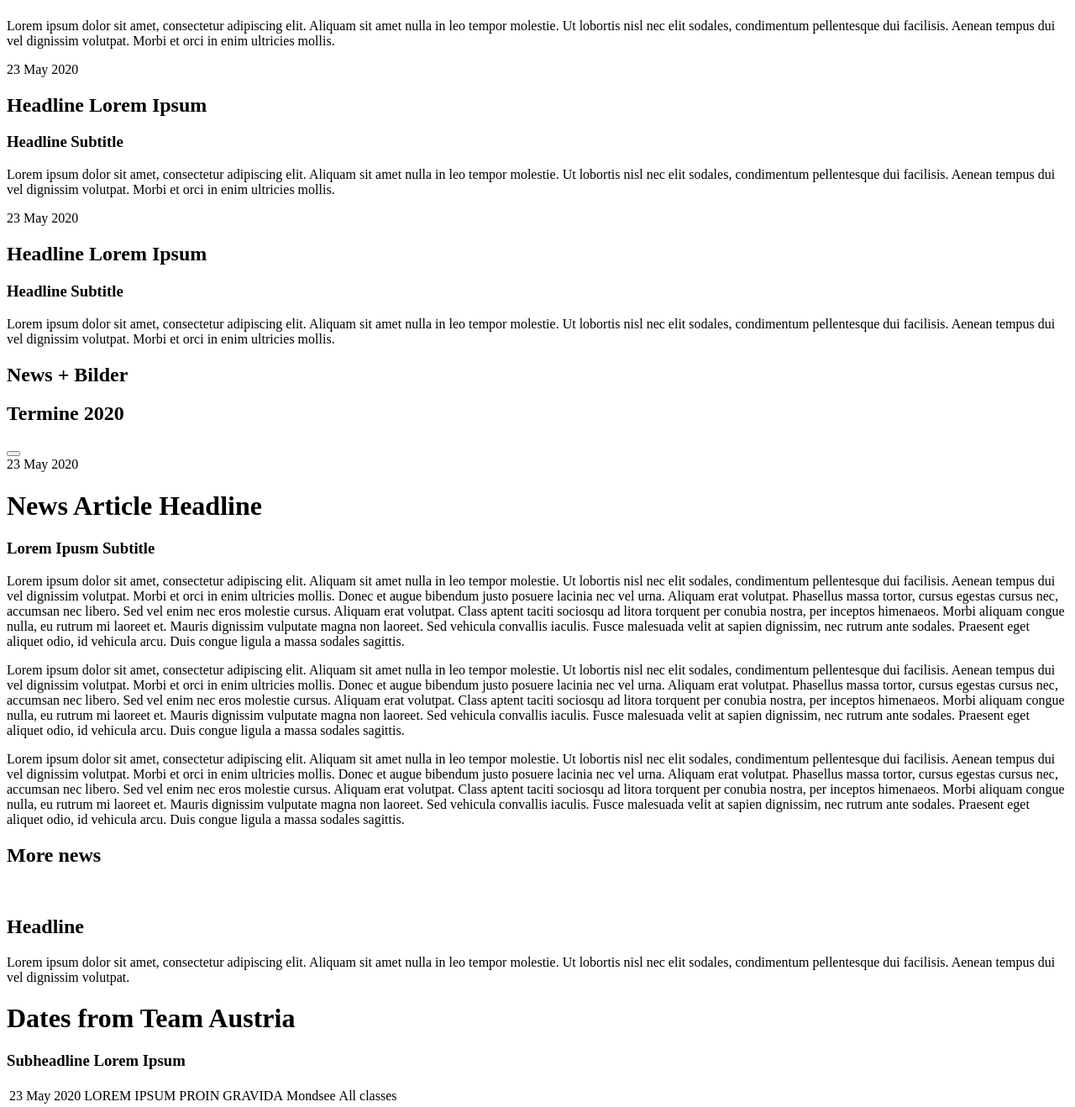
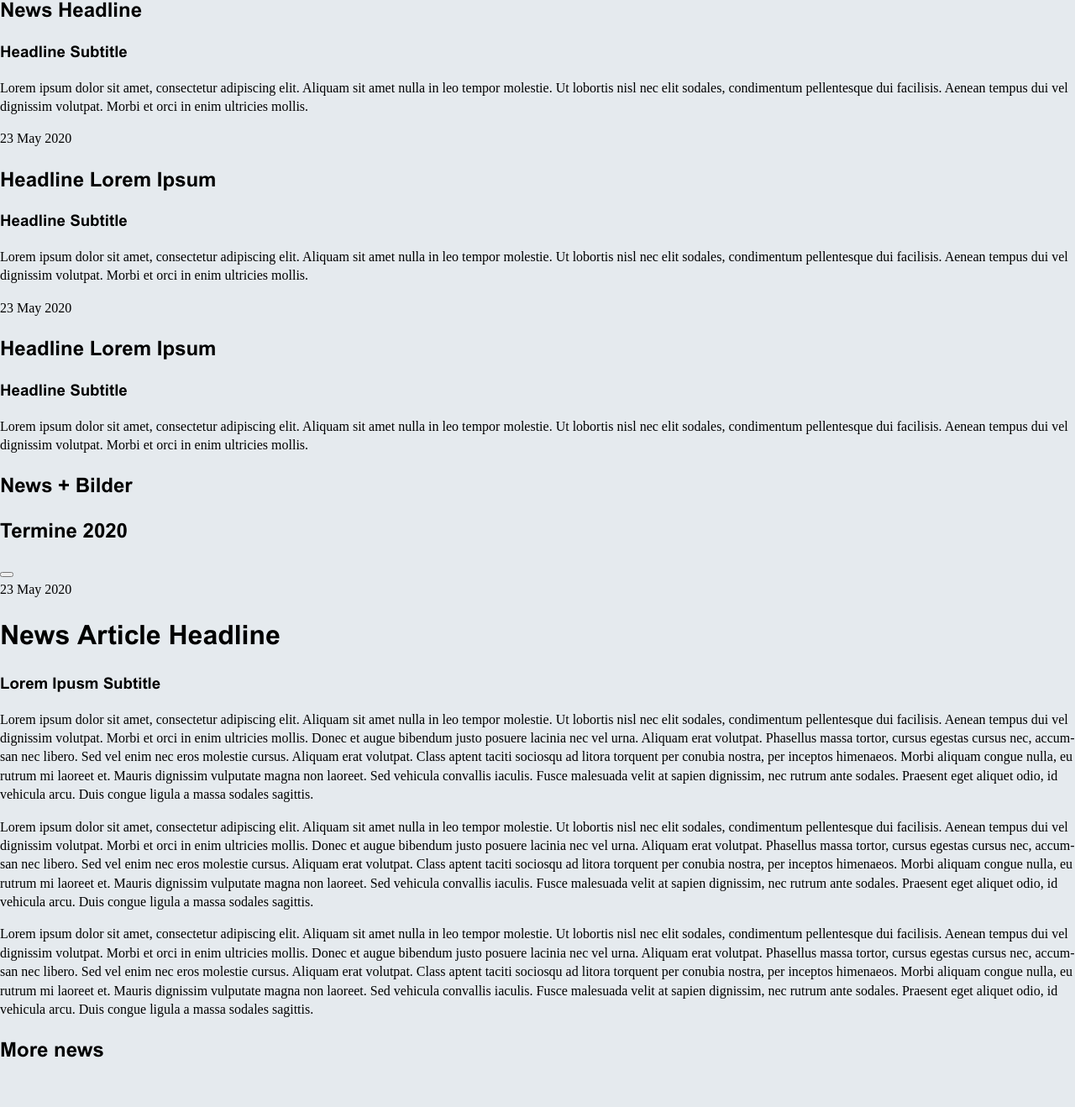
Before and after one commit to dominicpranz/loop-testproject, a website built with webpack: page src/index.html in a window 1280 px wide. Shown: the part 511-1829 px from the top of the page at 84% size. Built offline with nearby package versions, Linux system fonts and the light colour scheme.

Commit message:
more project setup

```diff
--- a/package.json
+++ b/package.json
@@ -26,6 +26,7 @@
     "clean-webpack-plugin": "^3.0.0",
     "copy-webpack-plugin": "^6.3.2",
     "css-loader": "^5.0.1",
+    "file-loader": "^6.2.0",
     "html-webpack-plugin": "^4.5.0",
     "mini-css-extract-plugin": "^1.3.2",
     "postcss-loader": "^4.1.0",
@@ -35,5 +36,6 @@
     "webpack": "^5.10.0",
     "webpack-cli": "^4.2.0",
     "webpack-dev-server": "^3.11.0"
-  }
+  },
+  "dependencies": {}
 }
--- a/src/index.html
+++ b/src/index.html
@@ -63,17 +63,17 @@
 		<div class="image-card"></div>
 		<div class="image-card"></div>
 
-	</section>
+		<div class="gallery-and-dates-cards">
+			<a href="" class="gallery-card" id="gallery">
+				<h2>News + Bilder</h2>
+			</a>
+			<a href="" class="dates-card">
+				<h2>
+					Termine 2020
+				</h2>
+		</div>
+		</div>
 
-	<section class="gallery-and-dates-section">
-		<div class="gallery-card" id="gallery">
-			<h2>News + Bilder</h2>
-		</div>
-		<div class="dates-card">
-			<h2>
-				Termine 2020
-			</h2>
-		</div>
 	</section>
 
 	<div class="custom-modals">
--- a/src/styles/components/footer.scss
+++ b/src/styles/components/footer.scss
@@ -0,0 +1,5 @@
+@use "../config/variables.scss" as *;
+
+footer {
+	background-color: $color-lightgray;
+}
--- /dev/null
+++ b/src/styles/config/font-faces.scss
@@ -0,0 +1,23 @@
+// font faces and default typo styles
+
+@use "../config/variables.scss" as *;
+
+$fonts-folder-path: "../fonts";
+
+// arial-mt
+
+$arial-mt-path: "#{$fonts-folder-path}/arial-mt";
+
+@font-face {
+	font-family: "arial-mt";
+	src: local("ArialMT"), url("#{$arial-mt-path}/ARIALMT.woff") format("woff");
+	font-weight: $font-weight-default;
+	font-display: block; // flash of invisible text until font is downloaded
+}
+
+@font-face {
+	font-family: "arial-mt";
+	src: local("Arial-BoldMT"), url("#{$arial-mt-path}/ARIALBOLDMT.woff") format("woff");
+	font-weight: $font-weight-bold;
+	font-display: block;
+}
--- a/src/styles/config/resets.scss
+++ b/src/styles/config/resets.scss
@@ -0,0 +1,66 @@
+// resets and base styles
+
+@use "../config/variables.scss" as *;
+
+:root {
+	// css custom properties
+}
+
+::selection {
+	background-color: $color-black;
+	color: $color-white;
+}
+
+html,
+body {
+	margin: 0;
+	padding: 0;
+	box-sizing: border-box;
+}
+
+html {
+	font-size: 100%;
+	scroll-behavior: smooth;
+}
+
+body {
+	background-color: $color-lightgray;
+	font-family: $font-family-default;
+	font-size: 1rem;
+	line-height: 1.4;
+	overflow-wrap: break-word;
+	hyphens: auto;
+
+	@media (max-width: 300px) {
+		font-size: 10vw;
+	}
+}
+
+*,
+*:before,
+*:after {
+	box-sizing: inherit;
+}
+
+a {
+	color: inherit;
+	text-decoration: inherit;
+
+	&:hover {
+		color: inherit;
+		text-decoration: inherit;
+	}
+
+	&:focus {
+		// hide focus when not needed like on click
+		outline: none;
+	}
+
+	&:focus-visible {
+		// show focus when needed like when using tab
+		outline-width: 1px;
+		outline-offset: 1px;
+		outline-style: auto; // auto works even with color effects like mix-blend-mode: difference, where black would otherwise be invisible
+		outline-color: #000;
+	}
+}
--- /dev/null
+++ b/src/styles/config/typography.scss
@@ -0,0 +1 @@
+// base typography rules
--- a/src/styles/config/variables.scss
+++ b/src/styles/config/variables.scss
@@ -18,15 +18,15 @@ $xxl-up: "min-width: #{$xxl}px";
 // colors
 $color-black: #000;
 $color-white: #fff;
+$color-gray: #717171;
 $color-accent: #c4132f;
-$color-lightgrey: #e5eaee;
-$color-lightgrey-2: #eeeeee; // used in "old articles preview"
-$color-lightgrey-3: #e8e8e8; // used in "form background"
-$color-darkgrey: #717171;
+$color-lightgray: #e5eaee;
+$color-lightgray-2: #eeeeee; // used in "old articles preview"
+$color-lightgray-3: #e8e8e8; // used in "form background"
 
 // typography
 // fonts
-$font-family-default: "ArialMT", Arial, sans-serif;
+$font-family-default: "arial-mt", serif, Arial, sans-serif;
 
 // font-weights
 $font-weight-default: 400;
--- a/webpack.config.js
+++ b/webpack.config.js
@@ -70,5 +70,6 @@ module.exports = {
 	],
 	devServer: {
 		contentBase: "./dist",
+		publicPath: "/",
 	},
 };
```
Also changed, not shown: src/styles/index.scss (+10 -0 lines), src/styles/components/modals/custom-modals.scss (added), src/styles/components/modals/dates-modal.scss (added), src/styles/components/modals/news-modal.scss (added), src/styles/components/navigation.scss (added), src/styles/config/animations.scss (added), src/styles/config/mixins.scss (added), 2 other files.
